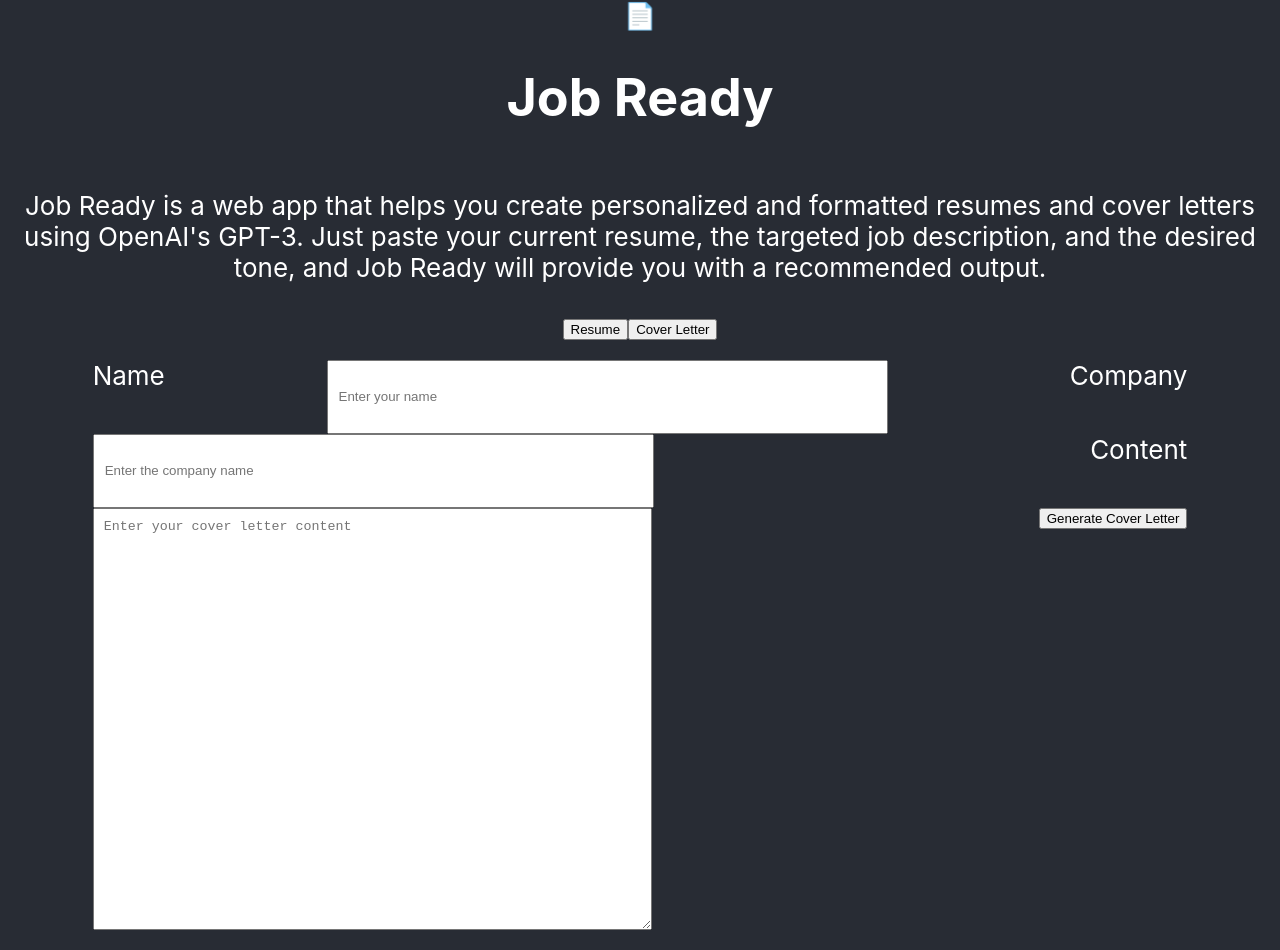
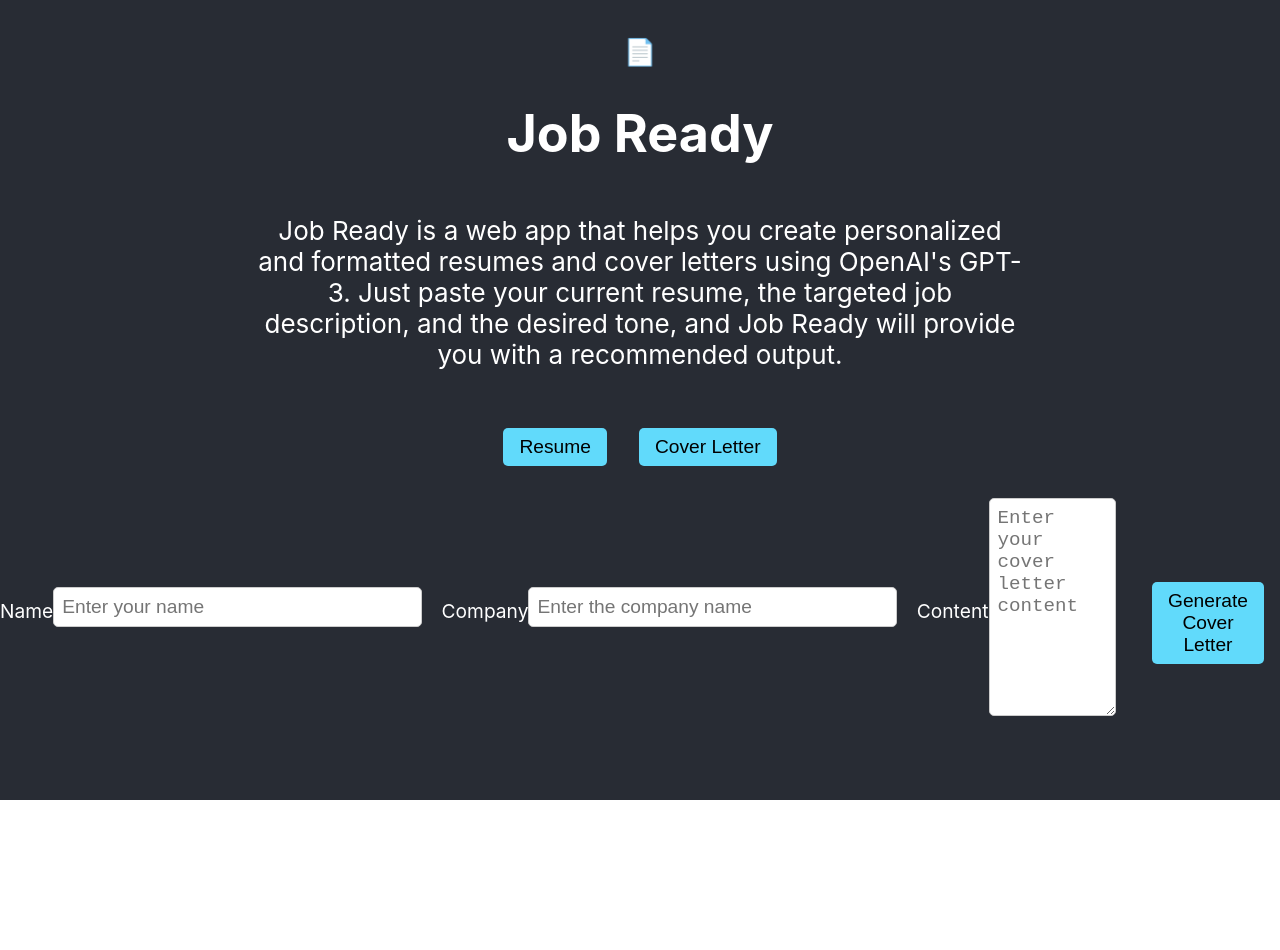
Before and after one commit to drajaygeorge/job-ready, a React (Create React App) app: page / in a window 1280 px wide. Both pictures are taken after a click on the button "Cover Letter". After the commit the page ends 800 px from the top, so only its background shows below. Built offline with nearby package versions, Linux system fonts and the light colour scheme.

Commit message:
Styling to entire app...tried to make form fields of consistent size

```diff
--- a/src/App.css
+++ b/src/App.css
@@ -1,10 +1,9 @@
 .App {
   text-align: center;
-}
-
-.App-logo {
-  height: 40vmin;
-  pointer-events: none;
+  height: 100%;
+  display: flex;
+  flex-direction: column;
+  justify-content: space-between;
 }
 
 .App-header {
@@ -18,65 +17,105 @@
   color: white;
 }
 
-.App-link {
-  color: #61dafb;
+.description {
+  max-width: 60%;
+  margin-top: 1rem;
 }
 
-.heart {
-  color: #ff0000;
+.buttons-container {
+  margin-top: 2rem;
 }
 
-.small {
-  font-size: 0.75rem;
+button {
+  margin: 0 1rem;
+  padding: 0.5rem 1rem;
+  font-size: 1.2rem;
+  background-color: #61dafb;
+  border: none;
+  border-radius: 5px;
+  cursor: pointer;
 }
 
-.form-fields-container {
+form {
   display: flex;
-  flex-wrap: wrap;
+  flex-direction: column;
+  align-items: center;
   justify-content: center;
-  align-items: flex-start;
-  padding: 20px;
 }
 
 .text-fields-container {
   display: flex;
-  flex-wrap: wrap;
+  flex-direction: column;
+  align-items: center;
   justify-content: center;
-  align-items: flex-start;
-  padding: 20px;
+  margin-top: 2rem;
+}
+
+label {
+  font-size: 1.2rem;
+  margin-bottom: 0.5rem;
+}
+
+textarea,
+input[type="text"] {
+  font-size: 1.2rem;
+  padding: 0.5rem;
+  border-radius: 5px;
+  border: 1px solid #ccc;
+  width: 100%;
+  margin-bottom: 1rem;
 }
 
 .large-textarea {
-  width: 100%;
-  height: 400px;
-  resize: vertical;
-  word-wrap: break-word;
-  padding: 10px;
-  margin-bottom: 20px;
+  height: 200px;
 }
 
 .large-input {
   width: 100%;
-  height: 50px;
-  padding: 10px;
-  margin-bottom: 20px;
 }
 
-@media screen and (min-width: 768px) {
+button[type="submit"],
+button[type="button"] {
+  margin-top: 1rem;
+  padding: 0.5rem 1rem;
+  font-size: 1.2rem;
+  background-color: #61dafb;
+  border: none;
+  border-radius: 5px;
+  cursor: pointer;
+}
+
+.output-container {
+  margin-top: 2rem;
+  max-width: 80%;
+  word-break: break-all;
+}
+
+
+@media only screen and (min-width: 768px) {
   .form-fields-container {
     flex-direction: row;
-    justify-content: space-between;
+    justify-content: center;
+    display: flex;
+    flex-direction: column;
   }
 
   .text-fields-container {
     flex-direction: row;
-    justify-content: space-between;
+    justify-content: center;
   }
 
-  .large-textarea,
   .large-input {
-    width: calc(50% - 10px);
+    width: 400px;
     margin-right: 20px;
-    margin-bottom: 0;
+  }
+
+  .large-textarea {
+    width: 400px;
+    margin-right: 20px;
+  }
+
+  .submit-button {
+    margin-top: 20px;
   }
 }
--- a/src/App.js
+++ b/src/App.js
@@ -62,7 +62,8 @@
           </form>
         )}
         {showCoverLetterFields && (
-          <div className="form-fields-container">
+          <form onSubmit={generateCoverLetter}>
+            <div className="text-fields-container">
               <label htmlFor="cover-letter-name">Name</label>
               <input type="text" id="cover-letter-name" className="large-input" placeholder="Enter your name" />
 
@@ -72,8 +73,9 @@
               <label htmlFor="cover-letter-content">Content</label>
               <textarea id="cover-letter-content" className="large-textarea" placeholder="Enter your cover letter content"></textarea>
 
-            <button onClick={generateCoverLetter}>Generate Cover Letter</button>
+              <button type="submit">Generate Cover Letter</button>
             </div>
+          </form>
         )}
         <div className="output-container">
           {output}
```
Lines whose indentation alone changed are shown as unchanged.
